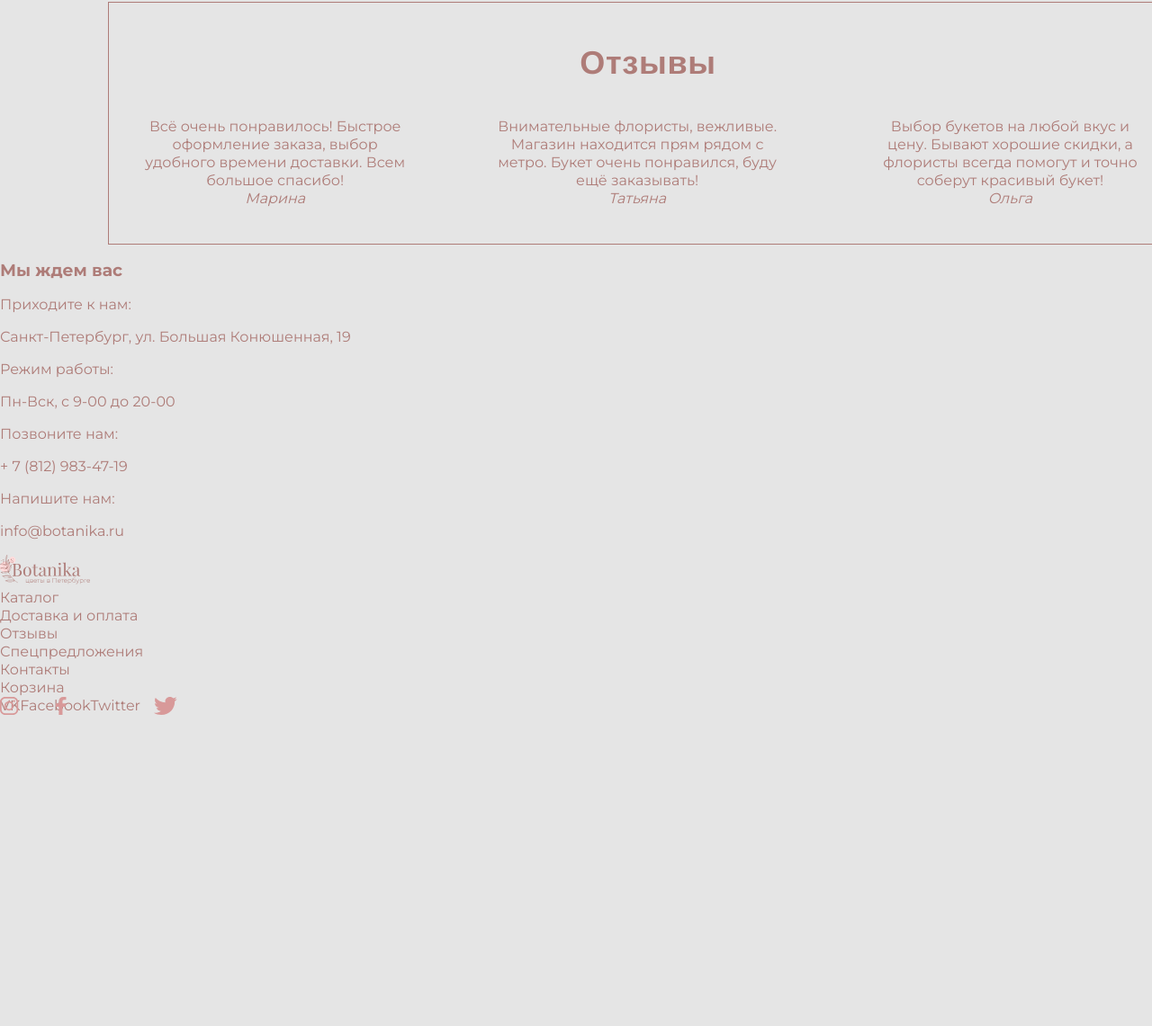
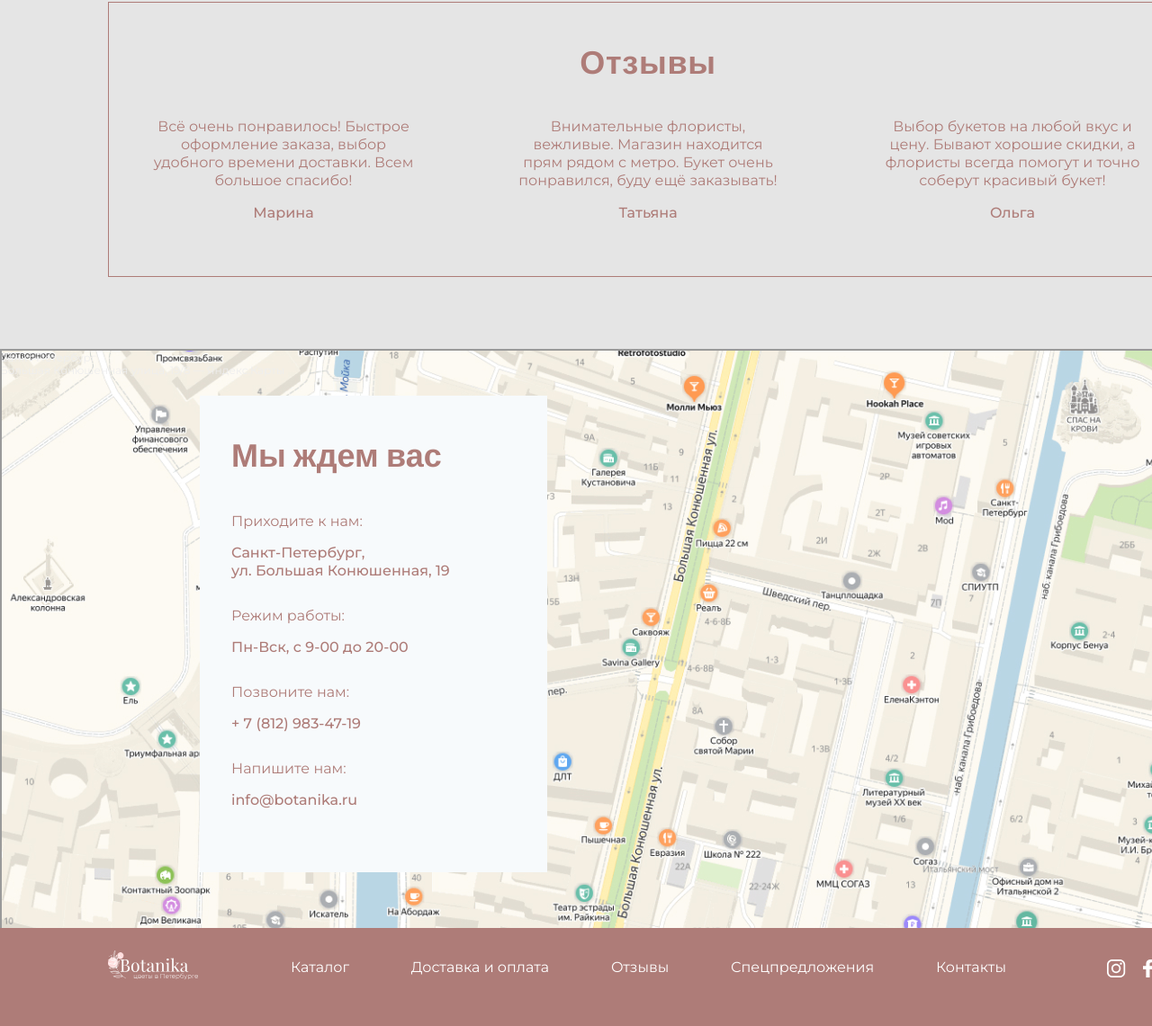
Before and after one commit to au-rinko/botanika, a plain HTML site: page index.html in a window 1280 px wide. Shown: the part 3257-4398 px from the top of the page at 90% size. Before the commit the page ends 4052 px from the top, so only its background shows below. Drawn offline with nearby package versions, Linux system fonts and the light colour scheme; a web font is replaced by a local one.

Commit message:
Весь макет без интерактивности

```diff
--- a/index.html
+++ b/index.html
@@ -7,7 +7,7 @@
         <meta name='viewport' content='width=device-width, initial-scale=1'>
         <link rel="preconnect" href="https://fonts.googleapis.com">
         <link rel="preconnect" href="https://fonts.gstatic.com" crossorigin>
-        <link href="https://fonts.googleapis.com/css2?family=Montserrat:wght@400;500;700&family=Playfair+Display:ital,wght@0,400;0,700;1,400&display=swap" rel="stylesheet">
+        <link href="https://fonts.googleapis.com/css2?family=Montserrat:ital,wght@0,400;0,500;0,700;1,700&display=swap" rel="stylesheet">
         <link href="https://fonts.googleapis.com/css2?family=Playfair+Display:ital,wght@0,400;0,700;1,400&display=swap" rel="stylesheet">
         <link rel='stylesheet' type='text/css' media='screen' href='style.css'>
     </head>
@@ -183,45 +183,48 @@
 
               <section class="contact">
 			        	<h2 class="virtually-hidden">Контакты</h2>
+                <div class="contact_wrap">
+                  <div style="position:relative;overflow:hidden;"><a href="https://yandex.by/maps/2/saint-petersburg/?utm_medium=mapframe&utm_source=maps" style="color:#eee;font-size:12px;position:absolute;top:0px;">Санкт‑Петербург</a><a href="https://yandex.by/maps/2/saint-petersburg/house/bolshaya_konyushennaya_ulitsa_19_8/Z0kYdQVjSEQPQFtjfXVyeXpgYQ==/?ll=30.323117%2C59.938635&utm_medium=mapframe&utm_source=maps&z=16.49" style="color:#eee;font-size:12px;position:absolute;top:14px;">Большая Конюшенная улица, 19/8 — Яндекс.Карты</a><iframe src="https://yandex.by/map-widget/v1/-/CCUI7ET5OD" width="1440" height="645" frameborder="1" allowfullscreen="true" style="position:relative;"></iframe></div>
                   <div class="contact-form">
                       <h3>Мы ждем вас</h3>
-                      <p>Приходите к нам:</p>
-                      <p>Санкт-Петербург, ул. Большая Конюшенная, 19</p>
-                      <p>Режим работы:</p>
-                      <p>Пн-Вск, с 9-00 до 20-00</p>
-                      <p>Позвоните нам:</p>
-                      <p><a href="tel:+78129834719">+ 7 (812) 983-47-19</a></p>
-                      <p>Напишите нам:</p>
-                      <p><a href="mailto:info@botanika.ru">info@botanika.ru</a></p>
+                      <p class="contact-form-name">Приходите к нам:</p>
+                      <p class="contact-form-descr">Санкт-Петербург, <br>ул. Большая Конюшенная, 19</p>
+                      <p class="contact-form-name">Режим работы:</p>
+                      <p class="contact-form-descr">Пн-Вск, с 9-00 до 20-00</p>
+                      <p class="contact-form-name">Позвоните нам:</p>
+                      <p class="contact-form-descr"><a href="tel:+78129834719">+ 7 (812) 983-47-19</a></p>
+                      <p class="contact-form-name">Напишите нам:</p>
+                      <p class="contact-form-descr"><a href="mailto:info@botanika.ru">info@botanika.ru</a></p>
                   </div>
+                </div>
               </section>
 
             </main>
 
             <footer>
+              <div class="container">
                 <div class="logo">
                     <a href="#">
-                      <img src="img/logo.svg" alt="Логотип">
+                      <img src="img/logo-footer.svg" alt="Логотип" width="100" height="33">
                     </a>
                   </div>
 
                   <nav class="site-nav">
                     <ul>
-                      <li>Каталог</li>
-                      <li>Доставка и оплата</li>
-                      <li>Отзывы</li>
-                      <li>Спецпредложения</li>
-                      <li>Контакты</li>
-                      <li>Корзина</li>
+                      <li><a href="#">Каталог</a></li>
+                      <li><a href="#">Доставка и оплата</a></li>
+                      <li><a href="#">Отзывы</a></li>
+                      <li><a href="#">Спецпредложения</a></li>
+                      <li><a href="#">Контакты</a></li>
                     </ul>
                   </nav>
 
                   <ul class="social-buttons">
-                    <li><a href="#">VK</a></li>
-                    <li><a href="#">Facebook</a></li>
-                    <li><a href="#">Twitter</a></li>
+                      <li><a href="#"><span class="virtually-hidden">Instagram</span></a></li>
+                       <li><a href="#"><span class="virtually-hidden">Facebook</span></a></li>
+                       <li><a href="#"><span class="virtually-hidden">Twitter</span></a></li>
                   </ul>
-
+                </div>
             </footer>
 
     </body>
--- a/style.css
+++ b/style.css
@@ -575,13 +575,14 @@ header .logo{
 }
 
 .reviews{
-    padding: 40px 40px;
     border: 1px solid #AE7C78;
+    margin-bottom: 80px;
 }
 
 .reviews h2{
     margin: 0;
     margin-bottom: 40px;
+    padding-top: 40px;
     font-family: "Playfair Display", Helvetica, sans-serif;
     font-style: normal;
     font-weight: bold;
@@ -596,16 +597,159 @@ header .logo{
     display: flex;
     justify-content: space-between;
     text-align: center;
+    margin-bottom: 60px;
+    padding: 0 44px;
 }
 
 .reviews li{
-    margin-right: 100px;
-}
-
-.reviews li:last-of-type{
-    margin-right: 0;
+    flex-basis: 300px;
 }
 
 .reviews blockquote, .reviews p{
     margin: 0;
 }
+
+.reviews p{
+    margin-bottom: 16px;
+}
+
+.reviews cite{
+    font-family: Montserrat, Helvetica, sans-serif;
+    font-style: normal;
+    font-weight: 500;
+    font-size: 16px;
+    line-height: 20px;
+    color: #AE7C78;
+
+}
+
+.contact_wrap{
+    width: 1440px;
+    margin: 0 auto;
+    position: relative;
+    background-image: url("img/map.jpg");
+    background-repeat: no-repeat;
+    z-index: -1;
+}
+
+.contact-form{
+    position: absolute;
+    top: 52px;
+    left: 222px;
+    background-color: #F7FAFC;
+    padding: 40px 35px;
+    width: 386px;
+    box-sizing: border-box;
+}
+
+.contact-form h3{
+    margin: 0;
+    margin-bottom: 42px;
+    font-family: "Playfair Display", Helvetica, sans-serif;
+    font-style: normal;
+    font-weight: bold;
+    font-size: 36px;
+    line-height: 48px;
+    color: #AE7C78;
+}
+
+.contact-form p{
+    margin: 0;
+}
+
+.contact-form .contact-form-name{
+    margin-bottom: 15px;
+    font-family: Montserrat, Helvetica, sans-serif;
+    font-style: normal;
+    font-weight: normal;
+    font-size: 16px;
+    line-height: 20px;
+    color: #AE7C78;
+}
+
+.contact-form .contact-form-descr{
+    margin-bottom: 30px;
+    font-family: Montserrat, Helvetica, sans-serif;
+    font-weight: 500;
+    font-size: 16px;
+    line-height: 20px;
+    color: #AE7C78;
+}
+
+footer{
+    width: 100%;
+    background: #AE7C78;
+    margin-top: -10px;
+}
+
+footer .container{
+    display: flex;
+    justify-content: space-between;
+    align-items: center;
+    padding: 25px 0 46px;
+}
+
+footer .logo{
+    margin-right: 103px;
+}
+
+footer .site-nav{
+    flex-basis: 795px;
+}
+
+footer .site-nav ul{
+    display: flex;
+    justify-content: space-between;
+    align-items: flex-start;
+    /* flex-wrap: wrap; */
+}
+
+footer .site-nav ul li{
+    margin-right: 68px;
+}
+
+footer .site-nav ul li:last-of-type{
+    margin-right: 0;
+}
+
+.site-nav li a{
+    margin:0;
+    display: block;
+    font-family: Montserrat, Helvetica, sans-serif;
+    font-size: 16px;
+    line-height: 20px;
+    text-align: center;
+    color: #FFFFFF;
+}
+
+footer .social-buttons{
+    width: 100px;
+    margin-left: auto;
+    align-self: flex-start;
+}
+
+footer .social-buttons li:first-of-type a::before{
+    top: 10px;
+    left: 10px;
+    background-image: url("img/instagram_icon-white.svg");
+}
+
+footer .social-buttons li:nth-of-type(2) a::before{
+    content: "";
+    width: 12px;
+    height: 20px;
+    position: absolute;
+    top: 10px;
+    left: 50px;
+    background-image: url("img/facebook_icon-white.svg");
+}
+
+footer .social-buttons li:last-of-type a::before{
+    content: "";
+    width: 26px;
+    height: 20px;
+    position: absolute;
+    top: 10px;
+    left: 80px;
+    background-image: url("img/twitter_icon-white.svg");
+}
```
Also changed, not shown: img/facebook_icon-white.svg (added), img/instagram_icon-white.svg (added), img/logo-footer.svg (added), img/twitter_icon-white.svg (added).
